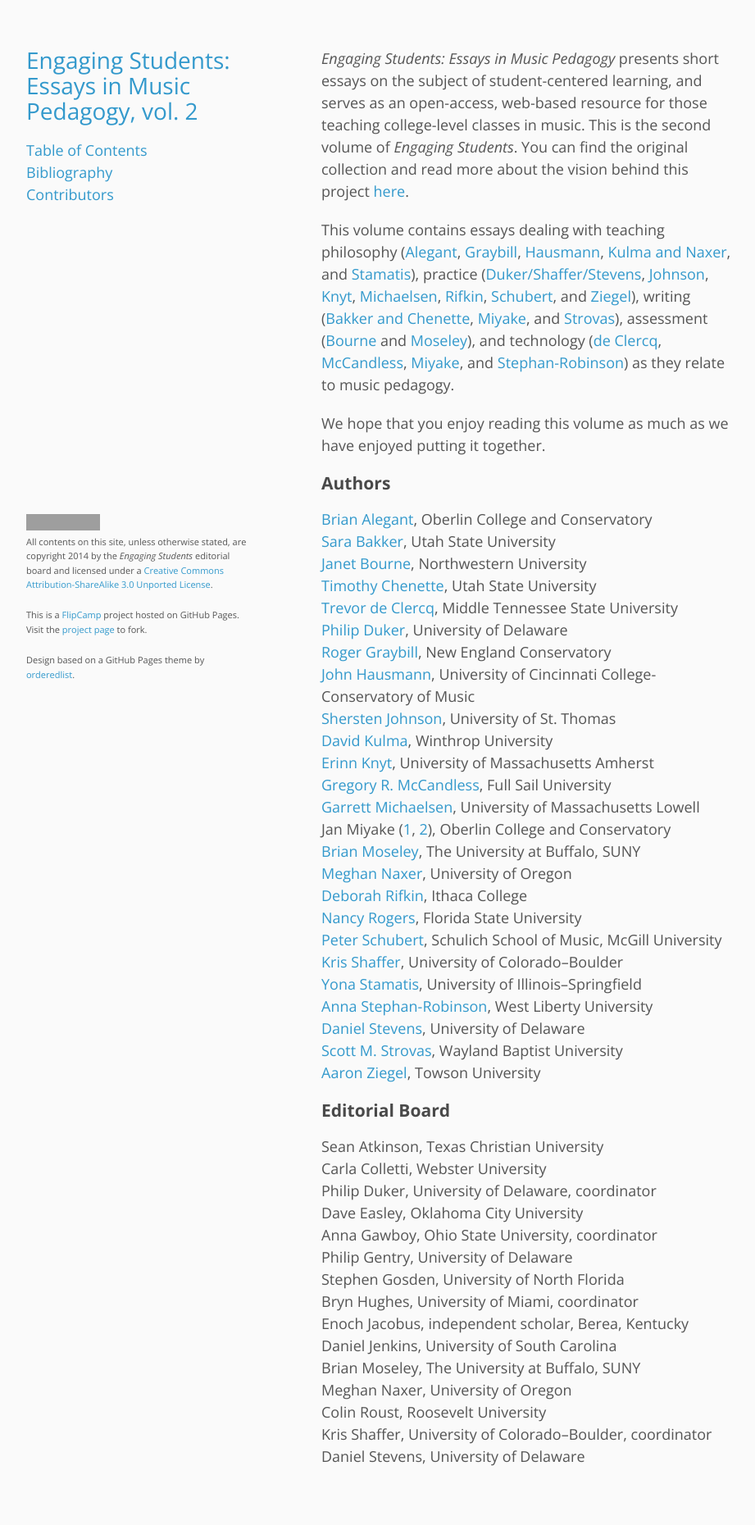
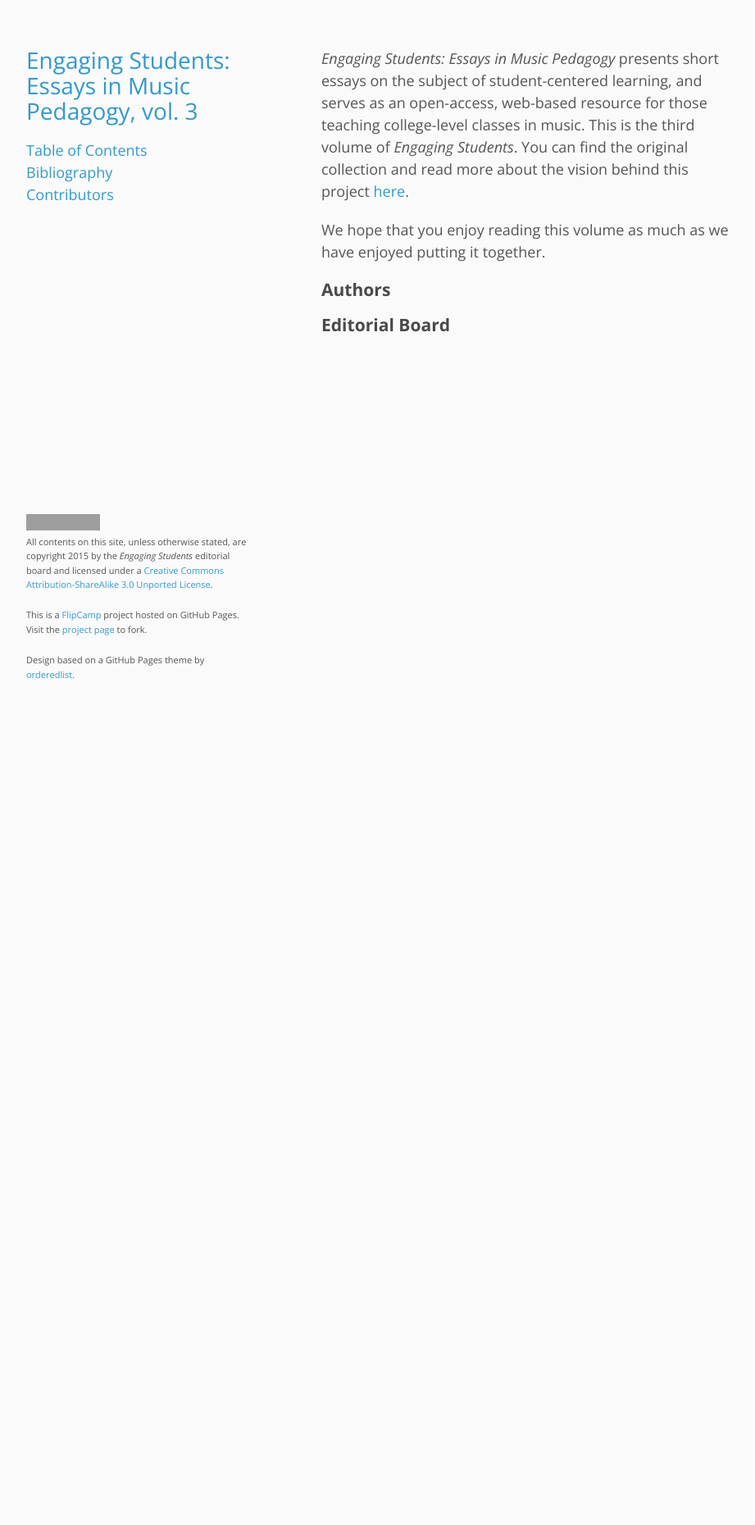
Before and after one commit to flipcamp/engagingstudents3, a Jekyll site: the page built from index.md, in a window 1280 px wide. Shown: the whole page at 82% size, without its empty margins (178-1099 px from the left). Built offline with Jekyll 4.4.1, drawn with Linux system fonts in a browser that asks for light colours; after the commit the page ends 900 px from its top, so only the background shows below that; grey boxes are pictures that could not be loaded.

Commit message:
header stuff

```diff
--- a/_layouts/default.html
+++ b/_layouts/default.html
@@ -16,7 +16,7 @@
   <body>
     <div class="wrapper">
       <header>
-        <h1><a href="{{ site.baseurl }}/index.html">Engaging Students: Essays in Music Pedagogy, vol. 2</a></h1>
+        <h1><a href="{{ site.baseurl }}/index.html">Engaging Students: Essays in Music Pedagogy, vol. 3</a></h1>
         <p></p>
 
         <p class="view"><a href="{{ site.baseurl }}/toc.html">Table of Contents</a><br/>
@@ -36,8 +36,8 @@
       </section>
 
       <footer>
-		<p style="line-height: 80%"><small><a rel="license" href="http://creativecommons.org/licenses/by-sa/3.0/"><img alt="Creative Commons License" style="border-width:0" src="http://i.creativecommons.org/l/by-sa/3.0/88x31.png" /></a><br />All contents on this site, unless otherwise stated, are copyright 2014 by the <i>Engaging Students</i> editorial board and licensed under a <a rel="license" href="http://creativecommons.org/licenses/by-sa/3.0/">Creative Commons Attribution-ShareAlike 3.0 Unported License</a>.</small></p>
-        <p style="line-height: 80%"><small>This is a <a href="https://github.com/flipcamp">FlipCamp</a> project hosted on GitHub Pages. Visit the <a href="https://github.com/flipcamp/EngagingStudents2">project page</a> to fork.</small></p>
+		<p style="line-height: 80%"><small><a rel="license" href="http://creativecommons.org/licenses/by-sa/3.0/"><img alt="Creative Commons License" style="border-width:0" src="http://i.creativecommons.org/l/by-sa/3.0/88x31.png" /></a><br />All contents on this site, unless otherwise stated, are copyright 2015 by the <i>Engaging Students</i> editorial board and licensed under a <a rel="license" href="http://creativecommons.org/licenses/by-sa/3.0/">Creative Commons Attribution-ShareAlike 3.0 Unported License</a>.</small></p>
+        <p style="line-height: 80%"><small>This is a <a href="https://github.com/flipcamp">FlipCamp</a> project hosted on GitHub Pages. Visit the <a href="https://github.com/flipcamp/EngagingStudents3">project page</a> to fork.</small></p>
         <p style="line-height: 80%"><small>Design based on a GitHub Pages theme by <a href="https://github.com/orderedlist">orderedlist</a>.</small></p>
       </footer>
     </div>
--- a/index.md
+++ b/index.md
@@ -1,16 +1,19 @@
 ---
 layout: post
-title: Engaging Students – Essays in Music Pedagogy, Volume 2
+title: Engaging Students – Essays in Music Pedagogy, Volume 3
 ---
-_Engaging Students: Essays in Music Pedagogy_ presents short essays on the subject of student-centered learning, and serves as an open-access, web-based resource for those teaching college-level classes in music. This is the second volume of *Engaging Students*. You can find the original collection and read more about the vision behind this project [here](http://www.flipcamp.org/engagingstudents/).
+_Engaging Students: Essays in Music Pedagogy_ presents short essays on the subject of student-centered learning, and serves as an open-access, web-based resource for those teaching college-level classes in music. This is the third volume of *Engaging Students*. You can find the original collection and read more about the vision behind this project [here](http://www.flipcamp.org/engagingstudents/).
 
+<!--
 This volume contains essays dealing with teaching philosophy ([Alegant]({{ site.baseurl }}/essays/alegant.html), [Graybill]({{ site.baseurl }}/essays/graybill.html), [Hausmann]({{ site.baseurl }}/essays/hausmann.html), [Kulma and Naxer]({{ site.baseurl }}/essays/kulmaNaxer.html), and [Stamatis]({{ site.baseurl }}/essays/stamatis.html)), practice ([Duker/Shaffer/Stevens]({{ site.baseurl }}/essays/dukerShafferStevens.html), [Johnson]({{ site.baseurl }}/essays/johnson.html), [Knyt]({{ site.baseurl }}/essays/knyt.html), [Michaelsen]({{ site.baseurl }}/essays/michaelsen.html), [Rifkin]({{ site.baseurl }}/essays/rifkin.html), [Schubert]({{ site.baseurl }}/essays/schubert.html), and [Ziegel]({{ site.baseurl }}/essays/ziegel.html)), writing ([Bakker and Chenette]({{ site.baseurl }}/essays/bakkerchenette.html), [Miyake]({{ site.baseurl }}/essays/miyake2.html), and [Strovas]({{ site.baseurl }}/essays/strovas.html)), assessment ([Bourne]({{ site.baseurl }}/essays/bourne.html) and [Moseley]({{ site.baseurl }}/essays/moseley.html)), and technology ([de Clercq]({{ site.baseurl }}/essays/declercq.html), [McCandless]({{ site.baseurl }}/essays/mccandless.html), [Miyake]({{ site.baseurl }}/essays/miyake1.html), and [Stephan-Robinson]({{ site.baseurl }}/essays/stephanRobinson.html)) as they relate to music pedagogy.
+-->
 
 We hope that you enjoy reading this volume as much as we have enjoyed putting it together.
 
 
 ### Authors ###
 
+<!--
 [Brian Alegant]({{ site.baseurl }}/essays/alegant.html), Oberlin College and Conservatory
 [Sara Bakker]({{ site.baseurl }}/essays/bakkerchenette.html), Utah State University
 [Janet Bourne]({{ site.baseurl }}/essays/bourne.html), Northwestern University
@@ -36,10 +39,11 @@ Jan Miyake ([1]({{ site.baseurl }}/essays/miyake1.html), [2]({{ site.baseurl }}/
 [Daniel Stevens]({{ site.baseurl }}/essays/stevens.html), University of Delaware
 [Scott M. Strovas]({{ site.baseurl }}/essays/strovas.html), Wayland Baptist University
 [Aaron Ziegel]({{ site.baseurl }}/essays/ziegel.html), Towson University
-
+-->
 
 ### Editorial Board ###
 
+<!--
 Sean Atkinson, Texas Christian University
 Carla Colletti, Webster University
 Philip Duker, University of Delaware, coordinator
@@ -55,3 +59,4 @@ Meghan Naxer, University of Oregon
 Colin Roust, Roosevelt University
 Kris Shaffer, University of Colorado–Boulder, coordinator
 Daniel Stevens, University of Delaware
+-->
```
Also changed, not shown: 1 other file.
